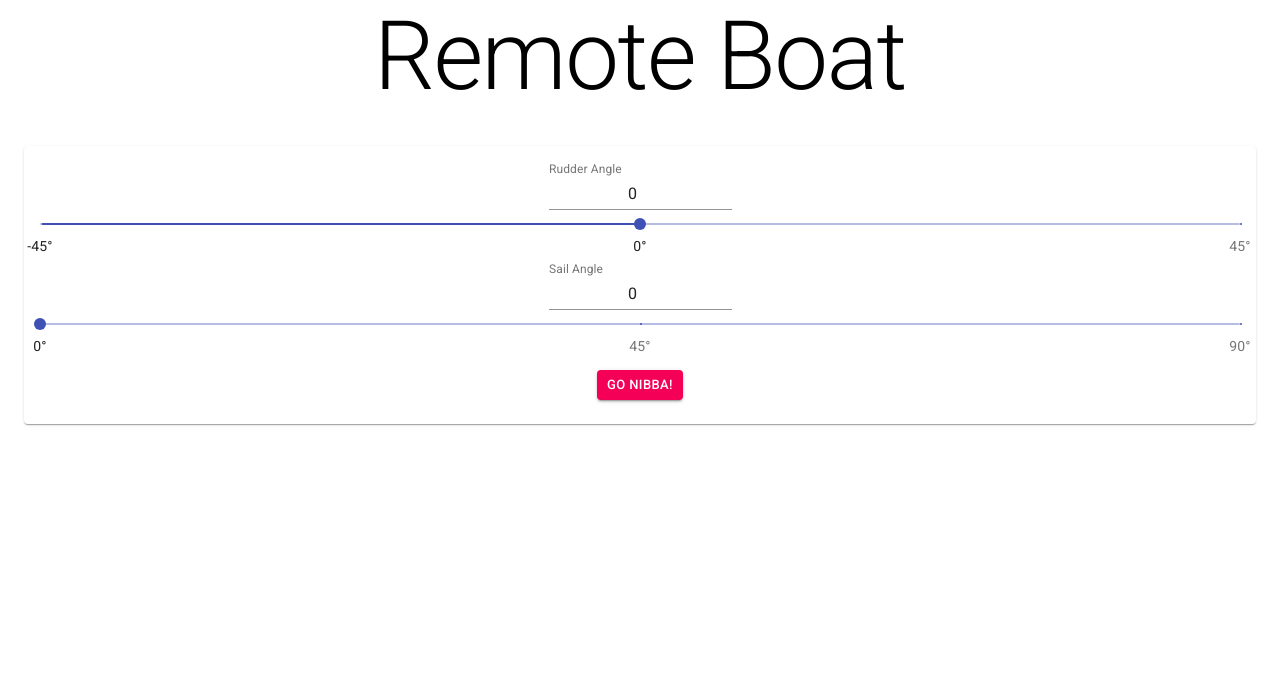
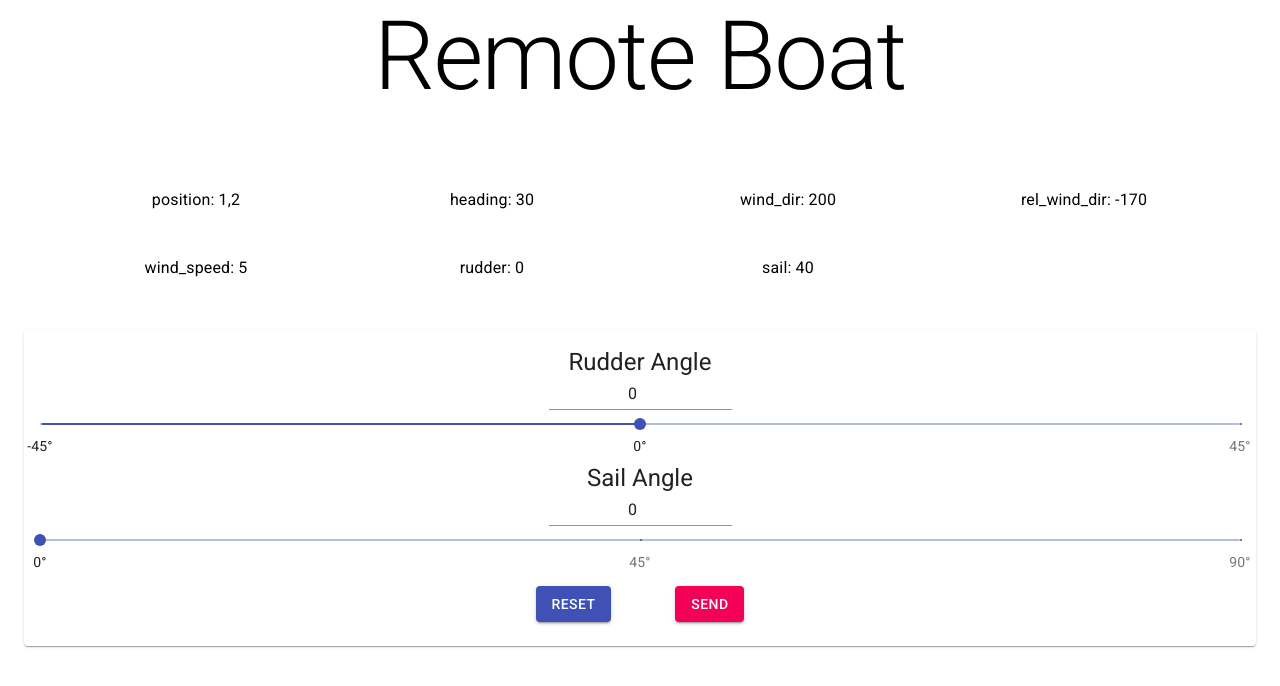
Before and after one commit to Yash-Bhandari/Remote-Boat, a React (Create React App) app: page / in a window 1280 px wide. Shown: the top 686 px of the page. Built offline with nearby package versions, Linux system fonts and the light colour scheme.

Commit message:
status page

```diff
--- a/src/App.js
+++ b/src/App.js
@@ -1,7 +1,7 @@
 import React from 'react';
-import NavBar from './components/NavBar';
 import Controller from './components/Controller';
 import Container from '@material-ui/core/Container';
+import Status from './components/Status';
 import './App.css';
 import { Typography } from '@material-ui/core';
 
@@ -13,6 +13,7 @@ function App() {
       <Typography variant='h1' gutterBottom>
         Remote Boat
       </Typography>
+      <Status/>
       <Controller/>
     </Container>
   );
--- a/src/components/Controller.js
+++ b/src/components/Controller.js
@@ -25,9 +25,12 @@ const Controller = () => {
                 max={90}
             />
             <CardActions style={{justifyContent: 'center'}}>
-                <Button variant = 'contained' size='small' color='secondary' target='_blank'>
-                    Go Nibba!
-                        </Button>
+                <Button style={{marginRight: '2rem'}} variant='contained' size='med' color='primary'>
+                    Reset
+                </Button>
+                <Button style={{marginLeft: '2rem'}} variant = 'contained' size='med' color='secondary'>
+                    Send
+                </Button>
             </CardActions>
         </Card>
     )
--- a/src/components/SliderField.js
+++ b/src/components/SliderField.js
@@ -2,6 +2,7 @@ import React from 'react';
 import TextField from '@material-ui/core/TextField';
 import Slider from '@material-ui/core/Slider'
 import Button from '@material-ui/core/Button'
+import { Typography } from '@material-ui/core';
 
 const SliderField = ({ valueName, value, setValue, min, max }) => {
     const marks = [
@@ -20,9 +21,9 @@ const SliderField = ({ valueName, value, setValue, min, max }) => {
     ]
     return (
         <>
+            <Typography variant='h5'>{valueName}</Typography>
             <TextField
                 id={valueName}
-                label={valueName}
                 value={value}
                 type='number'
                 onChange={e => setValue(e.target.value)} />
--- /dev/null
+++ b/src/components/Status.js
@@ -0,0 +1,36 @@
+import React, { useState } from 'react';
+import Paper from '@material-ui/core/Paper';
+import Grid from '@material-ui/core/Grid';
+import CardContent from '@material-ui/core/CardContent';
+import { Typography } from '@material-ui/core';
+
+const Status = () => {
+    let [boatState, setBoatState] = useState({
+        position: [1, 2],
+        heading: 30,
+        wind_dir: 200,
+        rel_wind_dir: -170,
+        wind_speed: 5,
+        rudder: 0,
+        sail: 40
+    })
+
+    return (
+        <Grid container spacing={24} style={{ padding: 24 }}>
+            {Object.keys(boatState).map(
+                prop =>
+                    <Grid item xs={6} sm={4} lg={3} xl={3}>
+                        <Info name={prop} value={boatState[prop]} />
+                    </Grid>
+            )}
+        </Grid>
+    )
+}
+
+const Info = ({ name, value }) => (
+    <CardContent>
+        <Typography variant='subtitle1'>{name + ": " + value}</Typography>
+    </CardContent>
+)
+
+export default Status;
```
